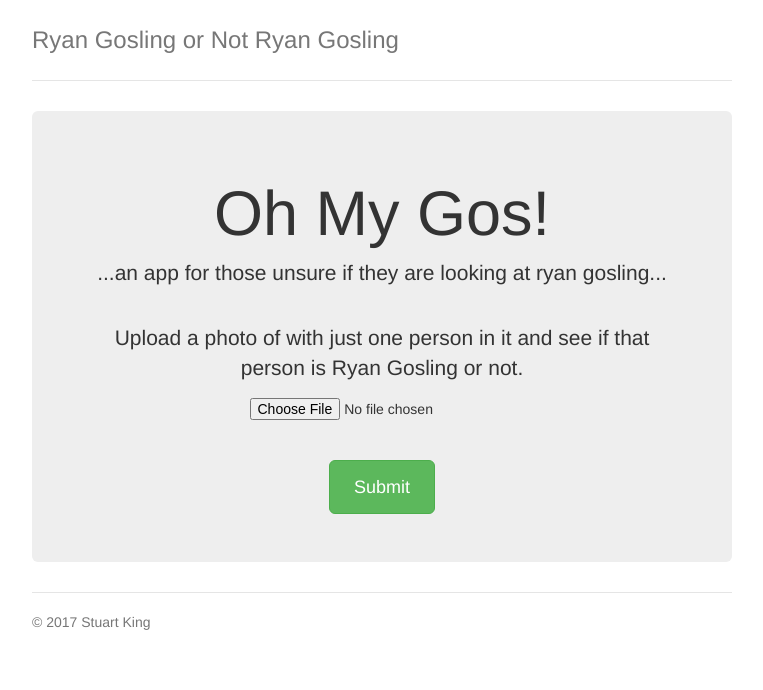
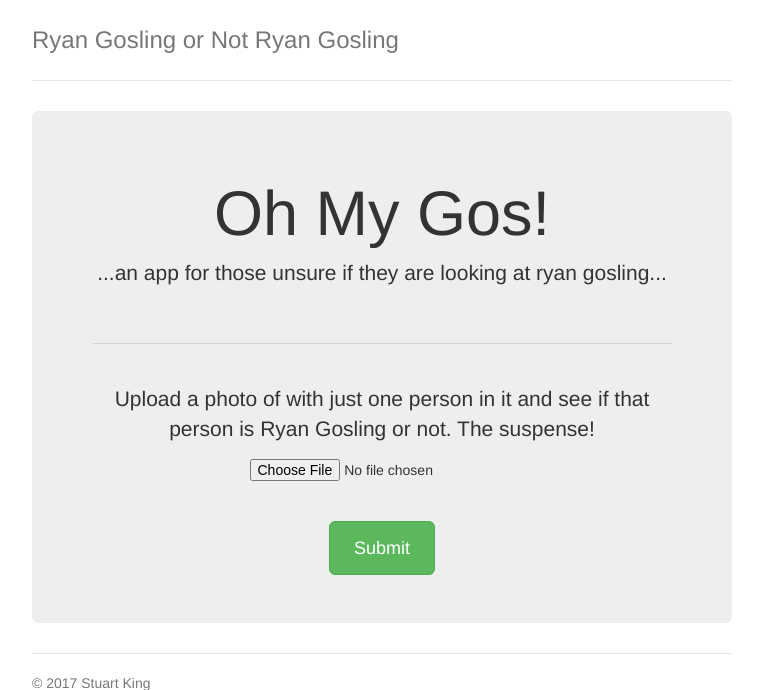
Before and after one commit to Stuart-D-King/oh_my_gos, a Flask app: page / in a window 1280 px wide. Shown: the top 690 px of the page, without its empty margins (258-1021 px from the left). Run offline with Flask 2, Linux system fonts and the light colour scheme; some libraries are stand-ins or nearby versions.

Commit message:
index.html update

```diff
--- a/web_app/templates/index.html
+++ b/web_app/templates/index.html
@@ -174,7 +174,9 @@
 
         <!-- <p><a class="btn btn-lg btn-success" href="#" role="button">Sign up today</a></p> -->
         <br>
-        <p>Upload a photo of with just one person in it and see if that person is Ryan Gosling or not.</p>
+        <hr>
+        <br>
+        <p>Upload a photo of with just one person in it and see if that person is Ryan Gosling or not. The suspense!</p>
         <form action="/results" method="POST" enctype="multipart/form-data" id="form-submit">
           <div align="center">
             <input id="fileUpload" type="file" name="file" value="Select File">
```
